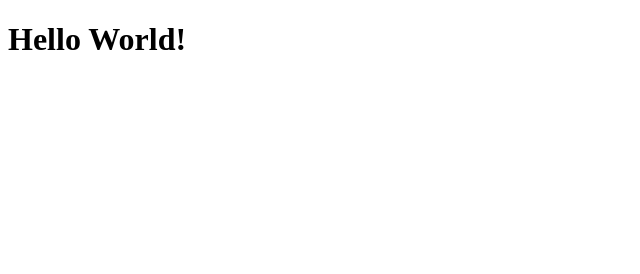
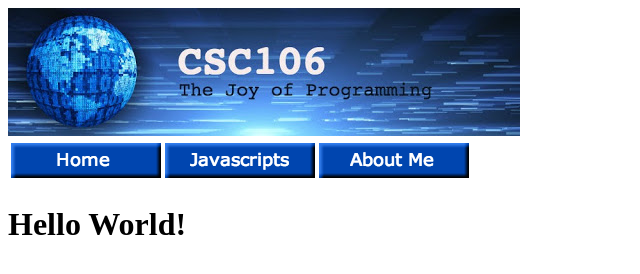
Before and after one commit to rjgolden/rjgolden.github.io, a plain HTML site: page about.html in a window 1280 px wide. Shown: the whole page, without its empty margins (0-640 px from the left). Drawn offline with Linux system fonts and the light colour scheme.

Commit message:
Update about.html

```diff
--- a/about.html
+++ b/about.html
@@ -2,9 +2,23 @@
 <html>
     <head>
         <meta charset="utf-8">
-        <title>New Webpage</title>
+        <title>Ryan Golden's Webpage</title>
     </head>
     <body>
+        <img src= "https://github.com/rjgolden/rjgolden.github.io/blob/master/CSC106%20Banner.jpg?raw=true" alt ="CSC106 Banner">
+         <table>
+            <thead>
+                <tr>
+                    <th> <img src = "https://github.com/rjgolden/rjgolden.github.io/blob/master/CSC106%20Home.png?raw=true" alt =
+"home"</th>
+
+                    <th> <img src = "https://github.com/rjgolden/rjgolden.github.io/blob/master/CSC106%20Javascripts.png?raw=true" alt = "javascripts"</th>
+
+                    <th> <img src = "https://github.com/rjgolden/rjgolden.github.io/blob/master/CSC106%20about%20me.png?raw=true" alt = "about me"</th>
+                </tr>
+            </thead>
+
+        </table>
 <h1> Hello World! </h1>
 
 
```
